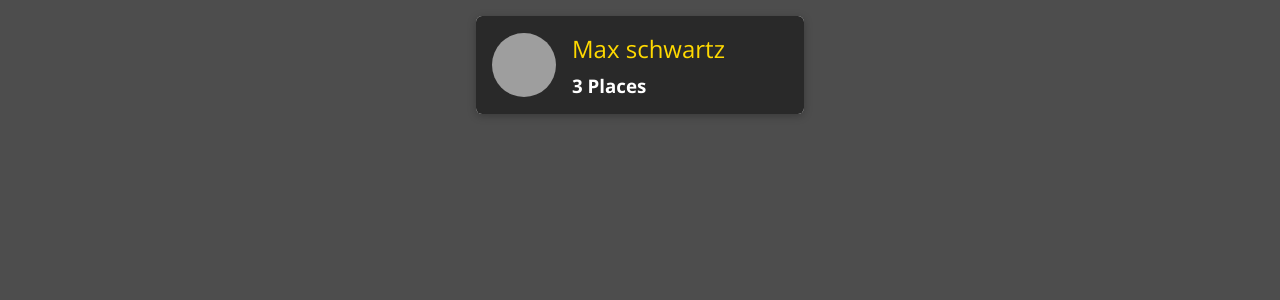
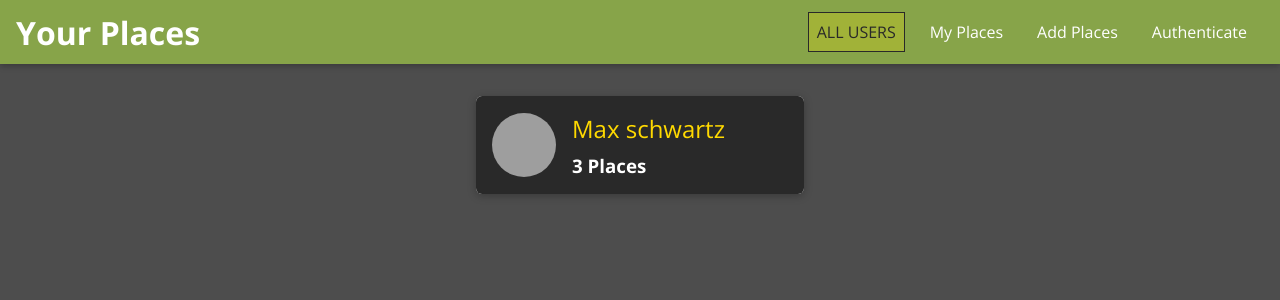
Before and after one commit to lifebenefit/APP_Practice_codes, a React (Create React App) app: page / in a window 1280 px wide. Shown: the top 300 px of the page. Built offline with nearby package versions, Linux system fonts and the light colour scheme; grey boxes are pictures that could not be loaded.

Commit message:
50. 사이드 드로어 애니메이션 효과 부여하기

```diff
--- a/public/index.html
+++ b/public/index.html
@@ -28,6 +28,8 @@
   </head>
   <body>
     <noscript>You need to enable JavaScript to run this app.</noscript>
+    <div id="drawer-hook"></div>
+    <div id="backdrop-hook"></div>
     <div id="root"></div>
     <!--
       This HTML file is a template.
--- a/src/App.js
+++ b/src/App.js
@@ -3,6 +3,7 @@ import { BrowserRouter as Router, Route, Redirect, Switch } from 'react-router-d
 
 import Users from './user/pages/Users';
 import NewPlace from './places/pages/NewPlace';
+import MainNavigation from './shared/components/Navigation/MainNavigation';
 
 // function App() {
 //   return <h1>Let's start!</h1>;
@@ -11,6 +12,8 @@ const App = () => {
   // return <h1>Let's start!</h1>;
   return (
     <Router>
+      <MainNavigation />
+      <main>
       <Switch>
         <Route path="/" exact={true}>
           <Users />
@@ -20,6 +23,7 @@ const App = () => {
         </Route>
         <Redirect to="/" />
       </Switch>
+      </main>
     </Router>
   );
 };
--- a/src/shared/components/Navigation/MainHeader.css
+++ b/src/shared/components/Navigation/MainHeader.css
@@ -0,0 +1,23 @@
+.main-header {
+  width: 100%;
+  height: 4rem;
+  display: flex;
+  align-items: center;
+  position: fixed;
+  top: 0;
+  left: 0;
+  background: #b9ef468a;
+  box-shadow: 0 2px 6px rgba(0, 0, 0, 0.26);
+  padding: 0 1rem;
+  z-index: 5;
+}
+
+main {
+  margin-top: 5rem;
+}
+
+@media (min-width: 768px) {
+  .main-header {
+    justify-content: space-between;
+  }
+}
--- a/src/shared/components/Navigation/MainHeader.js
+++ b/src/shared/components/Navigation/MainHeader.js
@@ -4,7 +4,7 @@ import './MainHeader.css';
 
 const MainHeader = props => {
     return (<header className="main-header">
-        {props.children}
+        {props.children}  {/* 부모 컴포넌트로부터 전달된 children을 렌더링 */}
     </header>);
 };
 
--- a/src/shared/components/Navigation/MainNavigation.css
+++ b/src/shared/components/Navigation/MainNavigation.css
@@ -0,0 +1,45 @@
+.main-navigation__menu-btn {
+  width: 3rem;
+  height: 3rem;
+  background: transparent;
+  border: none;
+  display: flex;
+  flex-direction: column;
+  justify-content: space-around;
+  margin-right: 2rem;
+  cursor: pointer;
+}
+
+.main-navigation__menu-btn span {
+  display: block;
+  width: 3rem;
+  height: 2.5px;
+  background: white;
+}
+
+.main-navigation__title {
+  color: white;
+}
+
+.main-navigation__title a {
+  text-decoration: none;
+  color: white;
+}
+
+.main-navigation__header-nav {
+  display: none;
+}
+
+.main-navigation__drawer-nav {
+  height: 100%;
+}
+
+@media (min-width: 768px) {
+  .main-navigation__menu-btn {
+    display: none;
+  }
+
+  .main-navigation__header-nav {
+    display: block;
+  }
+}
--- a/src/shared/components/Navigation/MainNavigation.js
+++ b/src/shared/components/Navigation/MainNavigation.js
@@ -1,4 +1,49 @@
-import React from "react";
+import React, { useState } from "react";
+import { Link } from "react-router-dom";
 
 import MainHeader from "./MainHeader";
-import './MainHeader.css'
+import NavLinks from "./NavLinks";
+import SideDrawer from "./SideDrawer";
+import Backdrop from "../UIElements/Backdrop";
+import './MainNavigation.css';
+
+
+const MainNavigation = props => {
+    const [drawerIsOpen, setDrawerIsOpen] = useState(false);
+
+    const openDrawer = () => {
+        setDrawerIsOpen(true);
+    };
+
+    const closeDrawer = () => {
+        setDrawerIsOpen(false);
+    };
+    return (
+        <React.Fragment>
+            {drawerIsOpen ? <Backdrop onClick={closeDrawer} /> : null}
+            {/* {drawerIsOpen && <Backdrop />} */}
+            {drawerIsOpen ? (<SideDrawer>
+                <nav className="main-navigation__drawer-nav">
+                    <NavLinks />
+                </nav>
+            </SideDrawer>) : null}
+            {/* // <h1>부모 컴포넌트</h1> <<-- 부모 컴포넌트 구역 */}
+            <MainHeader>
+                {/* <p>MainHeader 태그 안쪽의 코드는 MainHeader(자식) 컴포넌트 구역을 렌더링 한다.</p> */}
+                <button className="main-navigation__menu-btn" onClick={openDrawer}>
+                    <span />
+                    <span />
+                    <span />
+                </button>
+                <h1 className="main-navigation__title">
+                    <Link to="/">Your Places</Link>
+                </h1>
+                <nav className="main-navigation__header-nav">
+                    <NavLinks />
+                </nav>
+            </MainHeader>
+        </React.Fragment>
+    )
+};
+
+export default MainNavigation;
--- a/src/shared/components/Navigation/NavLinks.css
+++ b/src/shared/components/Navigation/NavLinks.css
@@ -0,0 +1,76 @@
+.nav-links {
+  list-style: none;
+  margin: 0;
+  padding: 0;
+  width: 100%;
+  height: 100%;
+  display: flex;
+  flex-direction: column;
+  justify-content: center;
+  align-items: center;
+}
+
+.nav-links li {
+  margin: 1rem;
+}
+
+.nav-links a {
+  border: 1px solid transparent;
+  color: #292929;
+  text-decoration: none;
+  padding: 0.5rem;
+}
+
+.nav-links a:hover,
+.nav-links a:active,
+.nav-links a.active {
+  background: #f8df003a;
+  border-color: #292929;
+  color: #292929;
+}
+
+.nav-links button {
+  cursor: pointer;
+  border: 1px solid #292929;
+  color: #292929;
+  background: transparent;
+  padding: 0.5rem;
+  font: inherit;
+}
+
+.nav-links button:focus {
+  outline: none;
+}
+
+.nav-links button:hover,
+.nav-links button:active {
+  background: #292929;
+  color: white;
+}
+
+@media (min-width: 768px) {
+  .nav-links {
+    flex-direction: row;
+  }
+
+  .nav-links li {
+    margin: 0 0.5rem;
+  }
+
+  .nav-links a {
+    color: white;
+    text-decoration: none;
+  }
+
+  .nav-links button {
+    border: 1px solid white;
+    color: white;
+    background: transparent;
+  }
+
+  .nav-links button:hover,
+  .nav-links button:active {
+    background: #f8df00;
+    color: #292929;
+  }
+}
--- a/src/shared/components/Navigation/NavLinks.js
+++ b/src/shared/components/Navigation/NavLinks.js
@@ -0,0 +1,25 @@
+import React from "react";
+import { NavLink } from "react-router-dom";
+
+import './NavLinks.css'
+
+const NavLinks = props => {
+    return (
+        <ul className="nav-links">
+            <li>
+                <NavLink to='/' exact> ALL USERS</NavLink>
+            </li>
+            <li>
+                <NavLink to='/u1/places'> My Places</NavLink>
+            </li>
+            <li>
+                <NavLink to='/places/new'> Add Places</NavLink>
+            </li>
+            <li>
+                <NavLink to='/auth'> Authenticate</NavLink>
+            </li>
+        </ul>
+    );
+};
+
+export default NavLinks;
--- a/src/shared/components/Navigation/SideDrawer.css
+++ b/src/shared/components/Navigation/SideDrawer.css
@@ -0,0 +1,10 @@
+.side-drawer {
+  position: fixed;
+  left: 0;
+  top: 0;
+  z-index: 100;
+  height: 100vh;
+  width: 70%;
+  background: white;
+  box-shadow: 0 2px 8px rgba(0, 0, 0, 0.26);
+}
--- a/src/shared/components/Navigation/SideDrawer.js
+++ b/src/shared/components/Navigation/SideDrawer.js
@@ -0,0 +1,13 @@
+import React from "react";
+import ReactDOM from 'react-dom';
+
+import './SideDrawer.css';
+
+const SideDrawer = props => {
+    const content = <aside className="side-drawer">{props.children}</aside>
+    return (
+         ReactDOM.createPortal(content, document.getElementById("drawer-hook"))
+    );
+};
+
+export default SideDrawer;
--- /dev/null
+++ b/src/shared/components/UIElements/Backdrop.css
@@ -0,0 +1,9 @@
+.backdrop {
+  position: fixed;
+  top: 0;
+  left: 0;
+  width: 100%;
+  height: 100vh;
+  background: rgba(0, 0, 0, 0.75);
+  z-index: 10;
+}
--- /dev/null
+++ b/src/shared/components/UIElements/Backdrop.js
@@ -0,0 +1,13 @@
+import React from 'react';
+import ReactDOM from 'react-dom';
+
+import './Backdrop.css';
+
+const Backdrop = props => {
+  return ReactDOM.createPortal(
+    <div className="backdrop" onClick={props.onClick}></div>,
+    document.getElementById('backdrop-hook')
+  );
+};
+
+export default Backdrop;
```
